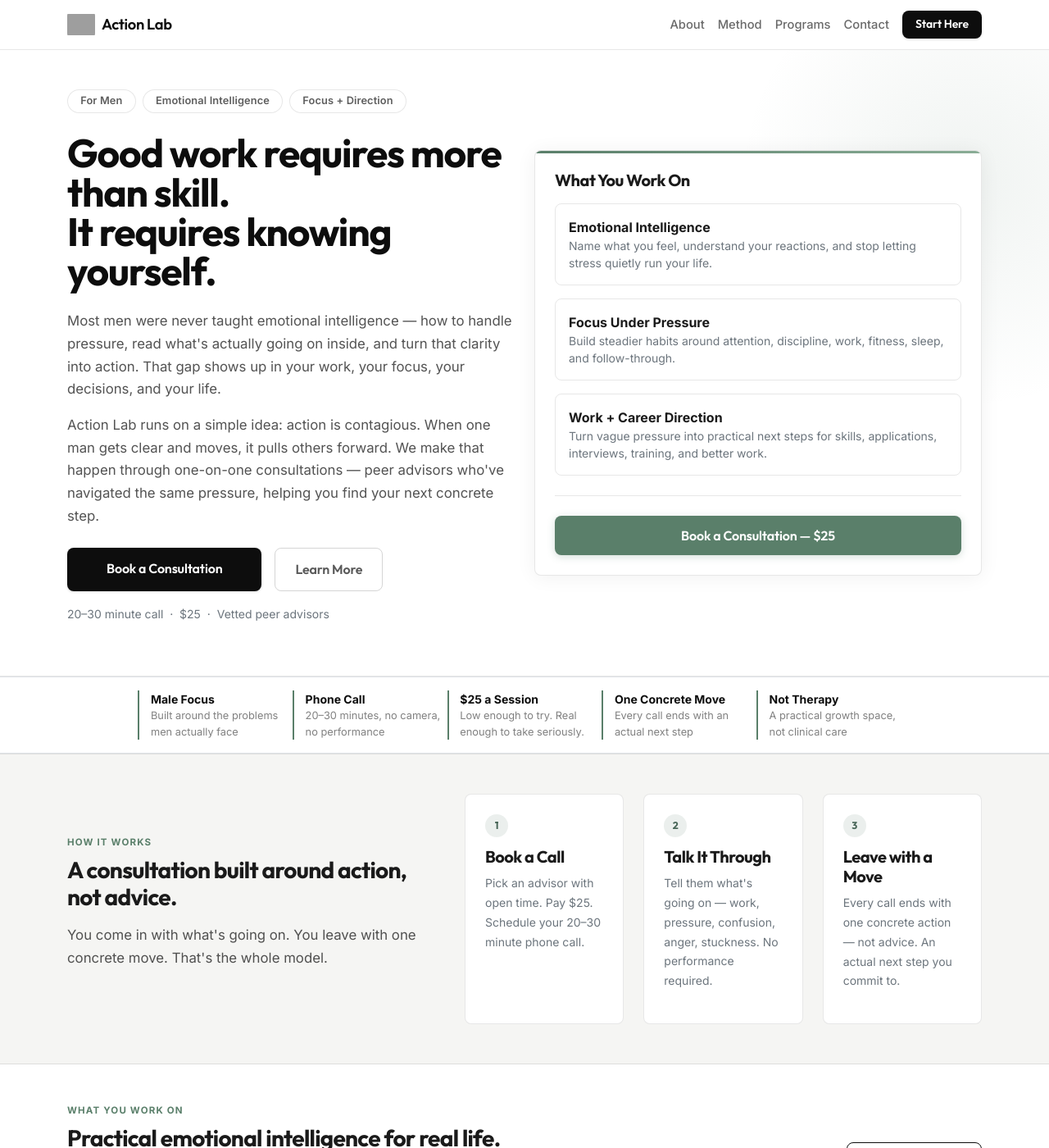
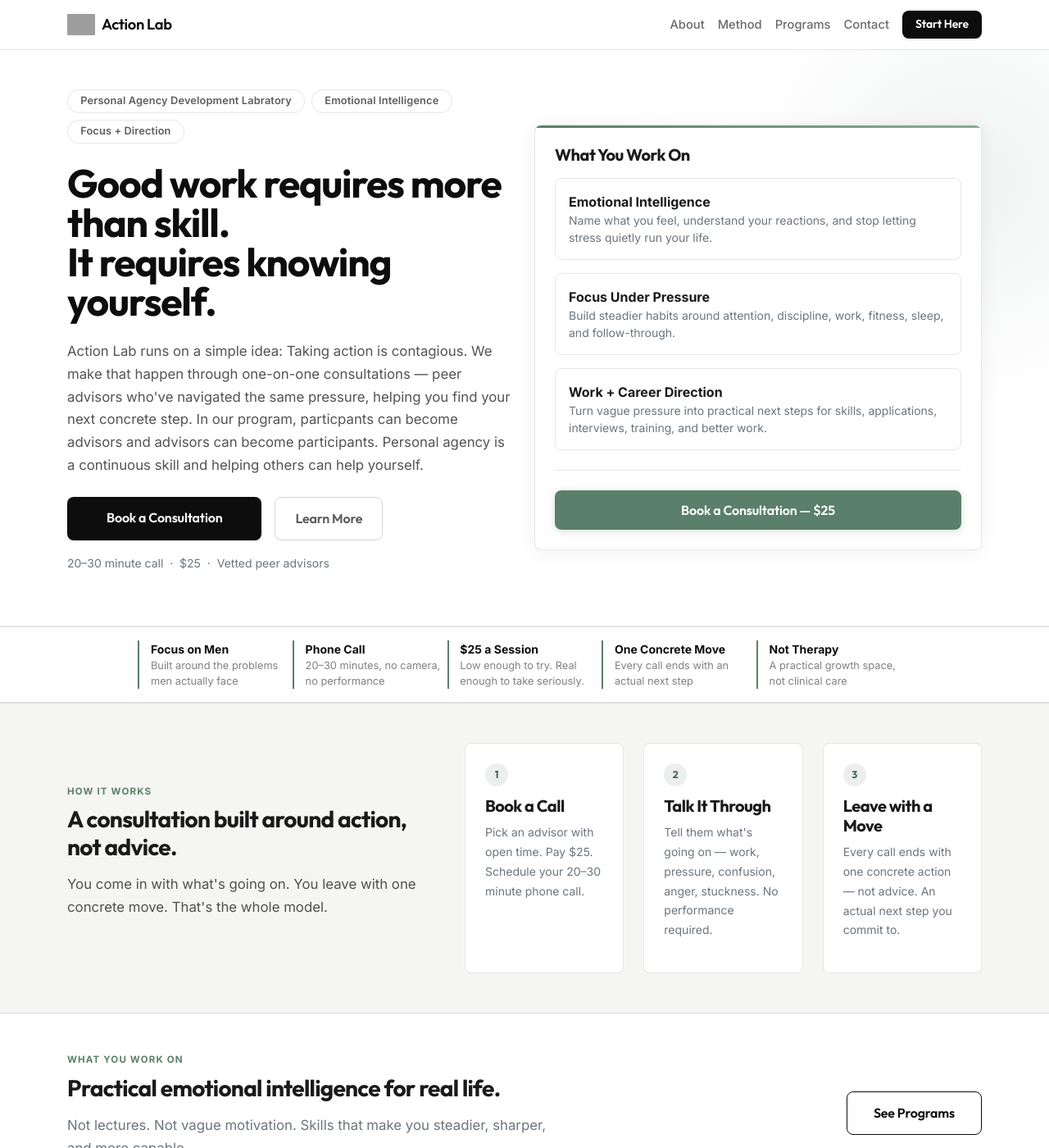
Before and after one commit to adam7234/Action-Lab, a Jekyll site: the page built from index.html, in a window 1280 px wide and 1400 px high. Shown: the whole window at 82% size. Built offline with Jekyll 4.4.1, drawn with Linux system fonts in a browser that asks for light colours; some of the changed text lies outside the part shown; grey boxes are pictures that could not be loaded.

Commit message:
Revise text for emotional intelligence focus
Updated content to focus on personal agency and emotional intelligence for men. Adjusted language for clarity and engagement.

```diff
--- a/index.html
+++ b/index.html
@@ -11,7 +11,7 @@ description: Action Lab — practical emotional intelligence, focus, and work di
 
       <div class="col-lg-6">
         <div class="d-flex gap-2 mb-4 flex-wrap">
-          <span class="badge rounded-pill badge-soft">For Men</span>
+          <span class="badge rounded-pill badge-soft"> Personal Agency Development Labratory</span>
           <span class="badge rounded-pill badge-soft">Emotional Intelligence</span>
           <span class="badge rounded-pill badge-soft">Focus + Direction</span>
         </div>
@@ -21,17 +21,15 @@ description: Action Lab — practical emotional intelligence, focus, and work di
           It requires knowing yourself.
         </h1>
 
-        <p class="lead mb-3">
-          Most men were never taught emotional intelligence — how to handle pressure, read what's
-          actually going on inside, and turn that clarity into action. That gap shows up in your
-          work, your focus, your decisions, and your life.
+        <p class="lead mb-4">
+          Action Lab runs on a simple idea: <strong> Taking action is contagious.</strong>
+          We make that happen through one-on-one consultations — peer advisors who've navigated the same pressure, helping you
+          find your next concrete step. In our program, particpants can become advisors and advisors can become participants.
+          Personal agency is a continuous skill and helping others can help yourself.
         </p>
 
-        <p class="lead mb-4">
-          Action Lab runs on a simple idea: <strong>action is contagious.</strong>
-          When one man gets clear and moves, it pulls others forward. We make that happen through
-          one-on-one consultations — peer advisors who've navigated the same pressure, helping you
-          find your next concrete step.
+        <p class="lead mb-3">
+
         </p>
 
         <div class="d-flex gap-3 flex-wrap mb-3">
@@ -89,7 +87,7 @@ description: Action Lab — practical emotional intelligence, focus, and work di
   <div class="container">
     <div class="row g-3 text-center text-md-start justify-content-center">
       <div class="col-6 col-md-2 trust-item">
-        <div class="fw-bold small">Male Focus</div>
+        <div class="fw-bold small"> Focus on Men </div>
         <div class="text-secondary small">Built around the problems men actually face</div>
       </div>
       <div class="col-6 col-md-2 trust-item">
@@ -206,13 +204,10 @@ description: Action Lab — practical emotional intelligence, focus, and work di
         <span class="kicker">Why this exists</span>
         <h2 class="h3 fw-bold mb-3">Told to be strong. Never taught how.</h2>
         <p class="lead mb-3">
-          Men are expected to work, perform, earn, stay calm, make decisions, and build a life —
-          while quietly carrying stress, confusion, anger, fear, shame, and pressure.
+
         </p>
         <p class="text-secondary mb-0">
-          Nobody teaches EQ to men. The assumption is you'll figure it out.
-          Most don't — they suppress, drift, or explode. Action Lab gives men a practical place
-          to slow down, understand the pattern, and choose the next move.
+
         </p>
       </div>
       <div class="col-lg-6">
```
